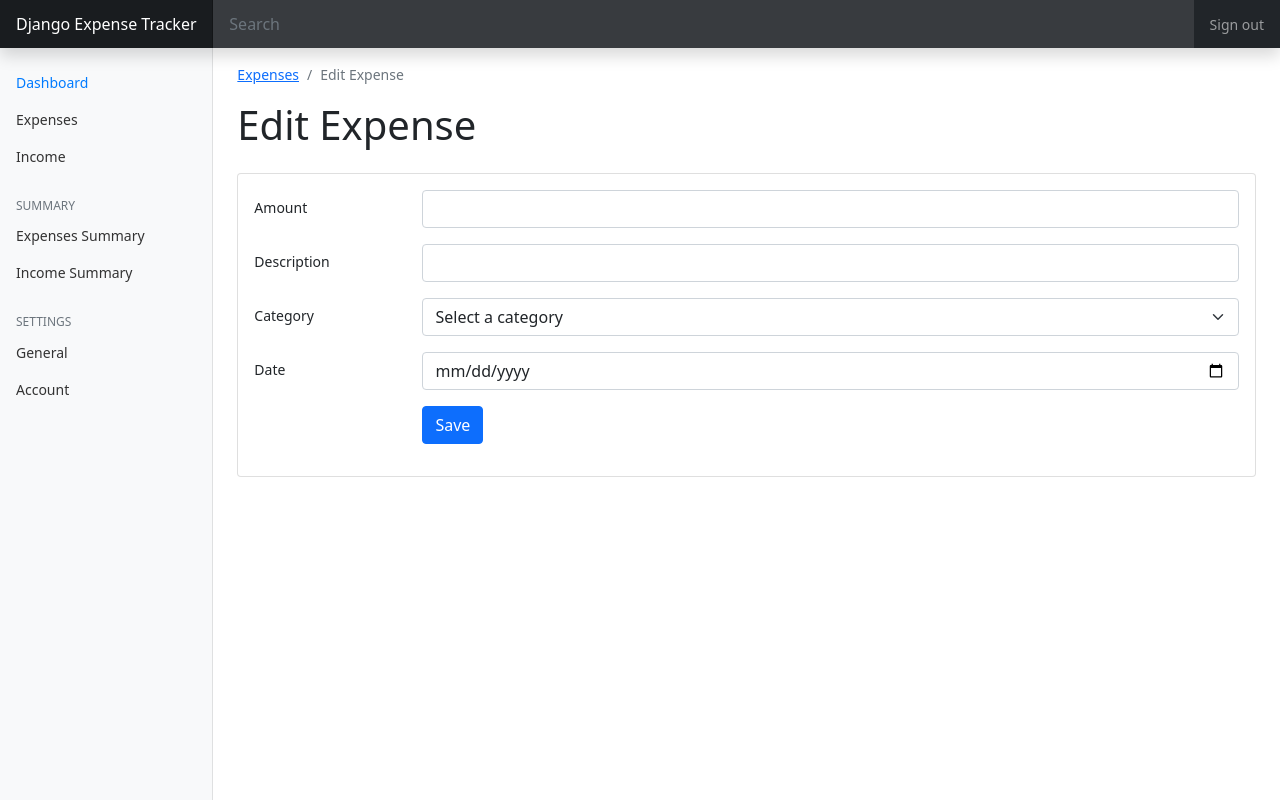
After one commit to bekaarcoder/django-expense-tracker, a Django app: template templates/expenses/edit-expense.html in a window 1280 px wide. The commit adds this page. Run offline with Django 3.2, Linux system fonts and the light colour scheme; the template is opened without the code that fills it, so the values that code supplies are empty.

Commit message:
edit expense

```diff
--- a/expenses/urls.py
+++ b/expenses/urls.py
@@ -5,5 +5,6 @@ app_name = 'expenses'
 
 urlpatterns = [
     path('', views.index, name='index'),
-    path('add-expense', views.add_expense, name='add-expense')
+    path('add-expense', views.add_expense, name='add-expense'),
+    path('edit-expense/<int:id>',views.edit_expense, name='edit-expense')
 ]
--- /dev/null
+++ b/templates/expenses/edit-expense.html
@@ -0,0 +1,69 @@
+{% extends "base.html" %}
+
+{% block content %}
+  <div class="row my-3">
+    <div class="col-md-12">
+      <nav aria-label="breadcrumb">
+        <ol class="breadcrumb">
+          <li class="breadcrumb-item"><a href="{% url 'expenses:index' %}">Expenses</a></li>
+          <li class="breadcrumb-item active" aria-current="page">Edit Expense</li>
+        </ol>
+      </nav>
+    </div>
+    <div class="col-md-12">
+      <h3 class="display-6">Edit Expense</h3>
+    </div>
+  </div>
+  <div class="card">
+    <div class="card-body">
+      <div class="row">
+        <div class="col-sm-2"></div>
+        <div class="col-sm-10">
+          {% include "partials/_messages.html" %}
+        </div>
+      </div>
+      <form action="{% url 'expenses:edit-expense' expense.id %}" method="POST">
+        {% csrf_token %}
+        <div class="mb-3 row">
+          <label for="amountField" class="col-sm-2 col-form-label">Amount</label>
+          <div class="col-sm-10">
+            <input type="text" name="amount" class="form-control" id="amountField" value="{{expense.amount}}">
+          </div>
+        </div>
+        <div class="mb-3 row">
+          <label for="descriptionField" class="col-sm-2 col-form-label">Description</label>
+          <div class="col-sm-10">
+            <input type="text" name="description" class="form-control" id="descriptionField" value="{{expense.description}}">
+          </div>
+        </div>
+        <div class="mb-3 row">
+          <label for="categoryField" class="col-sm-2 col-form-label">Category</label>
+          <div class="col-sm-10">
+            <select class="form-select" name="category">
+              {% if expense.category %}
+                <option selected value="{{expense.category}}">{{expense.category}}</option>
+              {% else %}
+                <option selected value="">Select a category</option>
+              {% endif %}
+              {% for category in categories  %}
+                <option value="{{category.name}}">{{category.name}}</option>
+              {% endfor %}
+            </select>
+          </div>
+        </div>
+        <div class="mb-3 row">
+          <label for="dateField" class="col-sm-2 col-form-label">Date</label>
+          <div class="col-sm-10">
+            <input type="date" name="date" class="form-control" id="dateField" value="{{expense.date}}">
+          </div>
+        </div>
+        <div class="mb-3 row">
+          <div class="col-sm-2"></div>
+          <div class="col-sm-10">
+            <input type="submit" value="Save" class="btn btn-primary">
+          </div>
+        </div>
+      </form>
+    </div>
+  </div>
+{% endblock content %}
--- a/templates/expenses/index.html
+++ b/templates/expenses/index.html
@@ -18,6 +18,7 @@
     <div class="col-md-12">
       <h3 class="display-6">My Expenses</h3>
     </div>
+    {% include "partials/_messages.html" %}
     {% if expenses.count %}
       <div class="col-md-12">
         <table class="table table-striped table-hover">
@@ -27,6 +28,7 @@
               <th scope="col">Amount</th>
               <th scope="col">Description</th>
               <th scope="col">Category</th>
+              <th></th>
             </tr>
           </thead>
           <tbody>
@@ -36,6 +38,9 @@
                 <td>{{expense.amount}}</td>
                 <td>{{expense.description}}</td>
                 <td>{{expense.category}}</td>
+                <td>
+                  <a href="{% url 'expenses:edit-expense' expense.id %}" class="btn btn-outline-warning btn-sm">Edit</a>
+                </td>
               </tr>
             {% endfor %}
           </tbody>
```
Also changed, not shown: expenses/views.py (+42 -1 lines).
